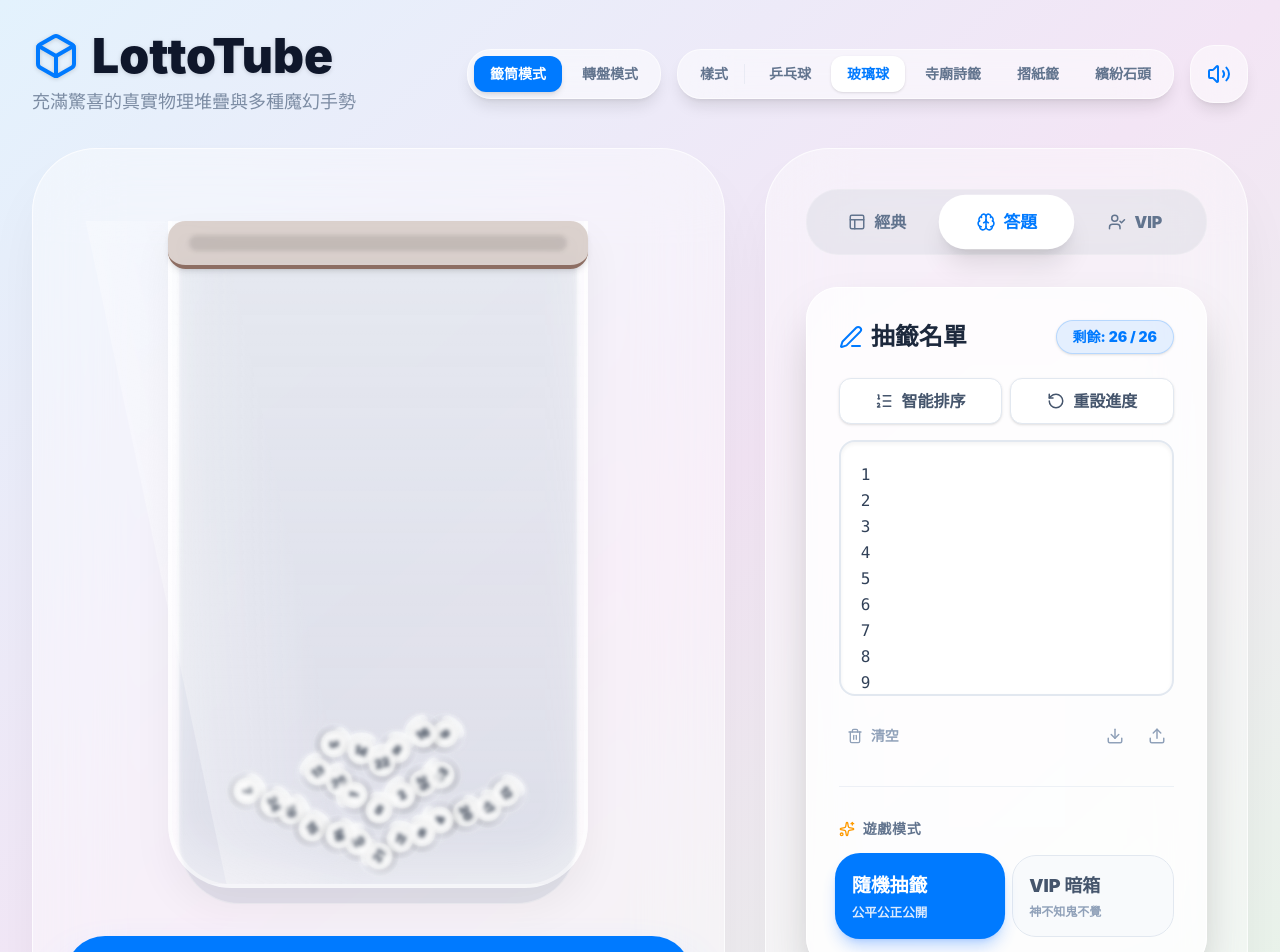
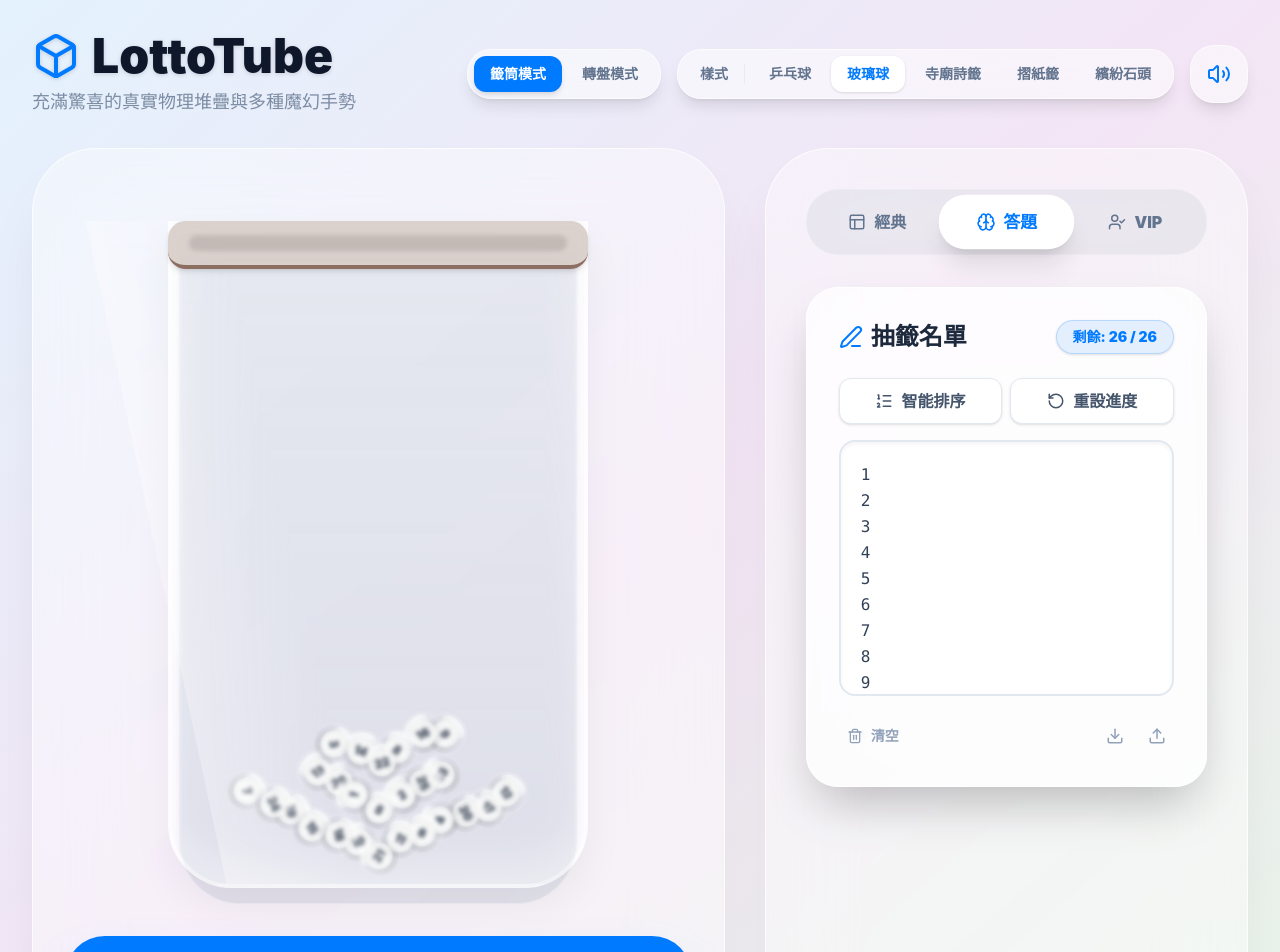
Before and after one commit to chy23/LottoTube, a React (Vite) app: page / in a window 1280 px wide. Shown: the top 952 px of the page. Built offline with nearby package versions, Linux system fonts and the light colour scheme.

Commit message:
Fix: Remove duplicate game mode selection from ControlPanel and revert to physical VIP ball logic

```diff
--- a/src/components/ControlPanel.jsx
+++ b/src/components/ControlPanel.jsx
@@ -76,31 +76,6 @@ export default function ControlPanel({
         </div>
       </div>
 
-      <div className="mt-8 pt-8 border-t border-slate-200/60 relative z-10">
-        <h3 className="text-sm font-black text-slate-500 uppercase tracking-wider mb-4 flex items-center gap-2">
-          <Sparkles size={16} className="text-amber-500" />
-          遊戲模式
-        </h3>
-        <div className="grid grid-cols-2 gap-3">
-          {[
-            { id: 'quiz', label: '隨機抽籤', desc: '公平公正公開' },
-            { id: 'vip', label: 'VIP 暗箱', desc: '神不知鬼不覺' }
-          ].map(m => (
-            <button
-              key={m.id}
-              onClick={() => {
-                setGameMode(m.id);
-                setTextList(generateDefaultItems(m.id));
-                setCooldownList([]);
-              }}
-              className={`p-4 rounded-[1.5rem] text-left transition-all ${gameMode === m.id ? 'bg-[#007AFF] text-white shadow-lg shadow-blue-500/30 scale-105' : 'bg-slate-50 text-slate-600 hover:bg-slate-100 hover:scale-105 border border-slate-200'}`}
-            >
-              <div className="font-black text-lg mb-1">{m.label}</div>
-              <div className={`text-xs font-bold ${gameMode === m.id ? 'text-blue-100' : 'text-slate-400'}`}>{m.desc}</div>
-            </button>
-          ))}
-        </div>
-      </div>
     </div>
   );
 }
```
